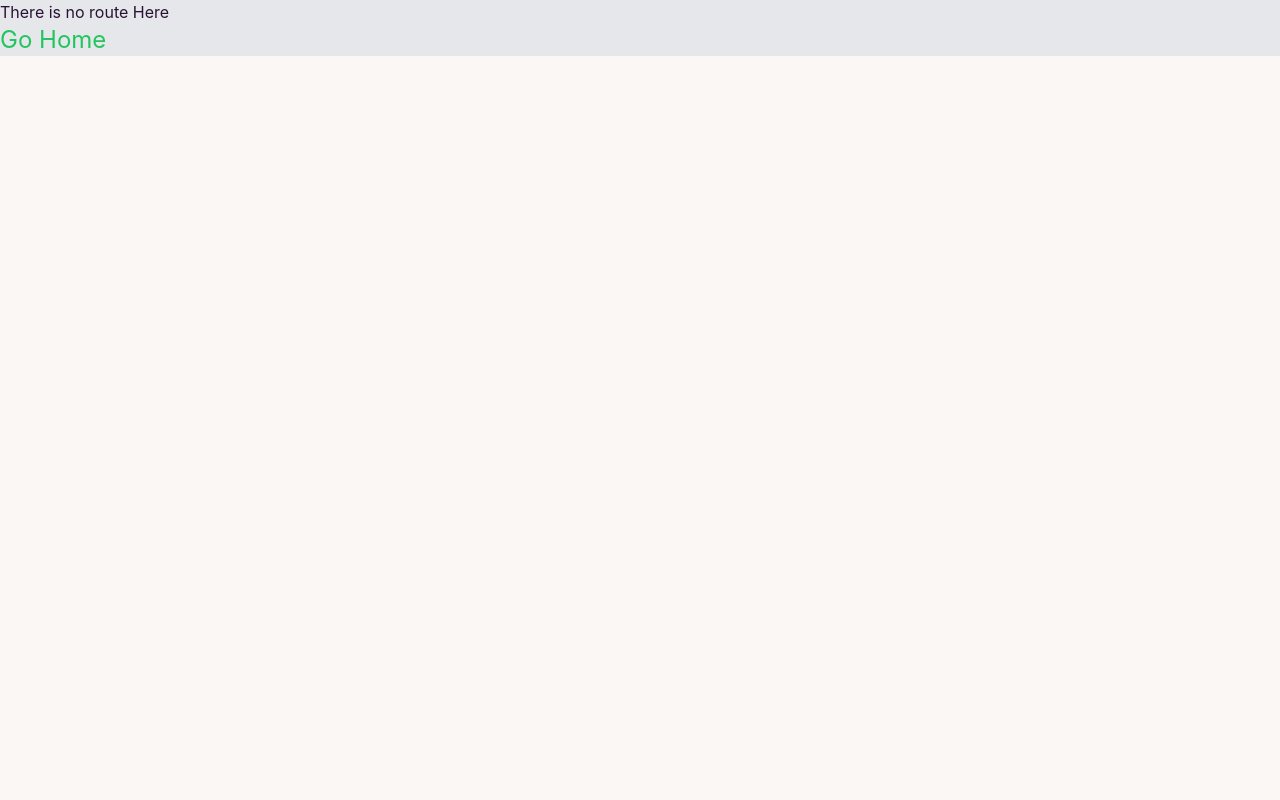
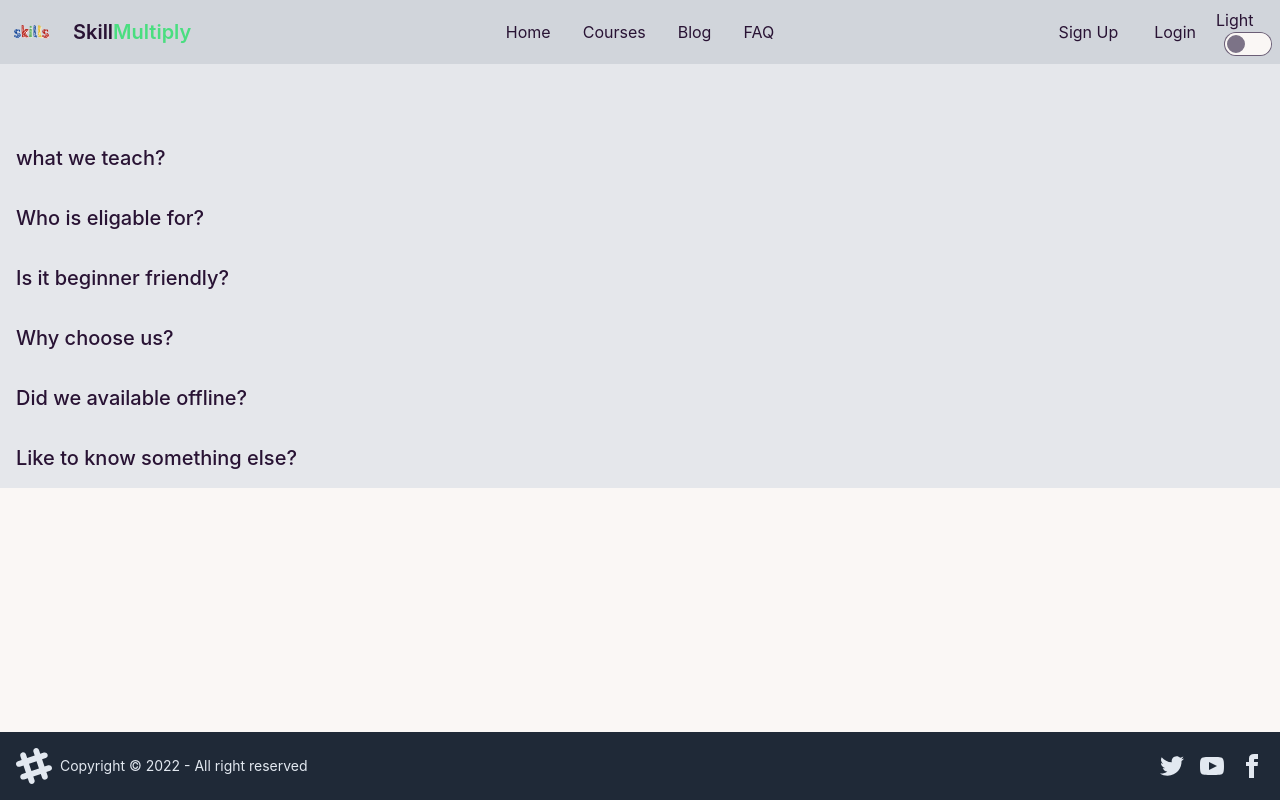
Before and after one commit to FmHasibul/skillMultiply-client, a React (Create React App) app: page /faq in a window 1280 px wide. Built offline with nearby package versions, Linux system fonts and the light colour scheme; no server answers.

Commit message:
faq added

```diff
--- /dev/null
+++ b/src/Components/FAQ/Faq.js
@@ -0,0 +1,79 @@
+import React from 'react';
+
+const Faq = () => {
+    return (
+        <div className='container mx-auto'>
+            <div className=' '>
+                <div className="collapse">
+                    <input type="checkbox" />
+                    <div className="collapse-title text-xl font-medium">
+                        what we teach?
+                    </div>
+                    <div className="collapse-content">
+                        <p>
+                            you will find all kind of programming course here
+                        </p>
+                    </div>
+                </div>
+
+                <div className="collapse">
+                    <input type="checkbox" />
+                    <div className="collapse-title text-xl font-medium">
+                        Who is eligable for?
+                    </div>
+                    <div className="collapse-content">
+                        <p>
+                            We have courses for the students of every level. from beginner to advance.
+                        </p>
+                    </div>
+                </div>
+                <div className="collapse">
+                    <input type="checkbox" />
+                    <div className="collapse-title text-xl font-medium">
+                        Is it beginner friendly?
+                    </div>
+                    <div className="collapse-content">
+                        <p>
+                            Some courses are starts from scratch specially designed for beginner. Some for advance level only. please read course description carefully.
+                        </p>
+                    </div>
+                </div>
+                <div className="collapse">
+                    <input type="checkbox" />
+                    <div className="collapse-title text-xl font-medium">
+                        Why choose us?
+                    </div>
+                    <div className="collapse-content">
+                        <p>
+                            We never loose hope to learner, you will find us besides you whenever you need.
+                        </p>
+                    </div>
+                    <div className="collapse">
+                        <input type="checkbox" />
+                        <div className="collapse-title text-xl font-medium">
+                            Did we available offline?
+                        </div>
+                        <div className="collapse-content">
+                            <p>
+                                We don't like boundaries , You know what I mean, Don't you?
+                            </p>
+                        </div>
+                        <div className="collapse">
+                            <input type="checkbox" />
+                            <div className="collapse-title text-xl font-medium">
+                                Like to know something else?
+                            </div>
+                            <div className="collapse-content">
+                                <p>
+                                    Email us... you will it in front page. THANK YOU.
+                                </p>
+                            </div>
+                        </div>
+                    </div>
+                </div>
+            </div>
+        </div>
+    );
+};
+
+export default Faq;
--- a/src/Components/Header.js
+++ b/src/Components/Header.js
@@ -34,6 +34,8 @@ const Header = () => {
                     <ul tabIndex={0} className="menu menu-compact dropdown-content mt-3 p-2 shadow bg-base-100 rounded-box w-52">
                         <li><Link to='/courses'>Courses</Link></li>
                         <li><Link to='/home'>Home</Link></li>
+                        <li><Link to='/blog'>Blog</Link></li>
+                        <li><Link to='/faq'>FAQ</Link></li>
                     </ul>
                 </div>
                 <Link className="btn btn-ghost normal-case text-xl">Skill <span className='text-green-400'>Multiply</span></Link>
@@ -43,6 +45,7 @@ const Header = () => {
                     <li><Link to='/home'>Home</Link></li>
                     <li><Link to='/courses'>Courses</Link></li>
                     <li><Link to='/blog'>Blog</Link></li>
+                    <li><Link to='/faq'>FAQ</Link></li>
                 </ul>
             </div>
             <div className="navbar-end">
@@ -52,8 +55,17 @@ const Header = () => {
                             <li >
                                 <button onClick={handleLogout} className="  rounded px-5 py-1">Log  Out</button>
                             </li>
-                            <li data-tip={user?.displayName} className="w-16 tooltip tooltip-bottom rounded-full">
-                                <img src={user?.photoURL} alt="DP"/>
+                            <li  className=" rounded-full">
+                                {user?.photoURL ?
+                                    <div data-tip={user?.displayName} className="w-16 tooltip tooltip-bottom rounded-full">
+                                        <img className='rounded-full' src={user?.photoURL} alt="DP"/>
+                                    </div>
+
+                                    :
+                                    <div data-tip={user?.displayName} className="w-16 tooltip tooltip-bottom rounded-full">
+                                        <FaUserAlt />
+                                    </div>
+                                }
                             </li>
                         </>
                         :
--- a/src/Routes/Routes.js
+++ b/src/Routes/Routes.js
@@ -5,6 +5,7 @@ import Checkout from "../Components/Checkout/Checkout";
 import Course from "../Components/Course";
 import CouresDetails from "../Components/courseDetails/CouresDetails";
 import ErrorRoute from "../Components/ErrorRoute/ErrorRoute";
+import Faq from "../Components/FAQ/Faq";
 import Home from "../Components/Home/Home";
 import Login from "../Components/UserLogin/Login/Login";
 import PrivetRout from "../Components/UserLogin/PrivetRoute/PrivetRout";
@@ -33,6 +34,10 @@ import Main from "../Layouts/Main";
              {
              path: '/blog',
              element:<Blog/>
+             },
+             {
+             path: '/faq',
+             element:<Faq/>
              },
              {
              path: '/signup',
```
